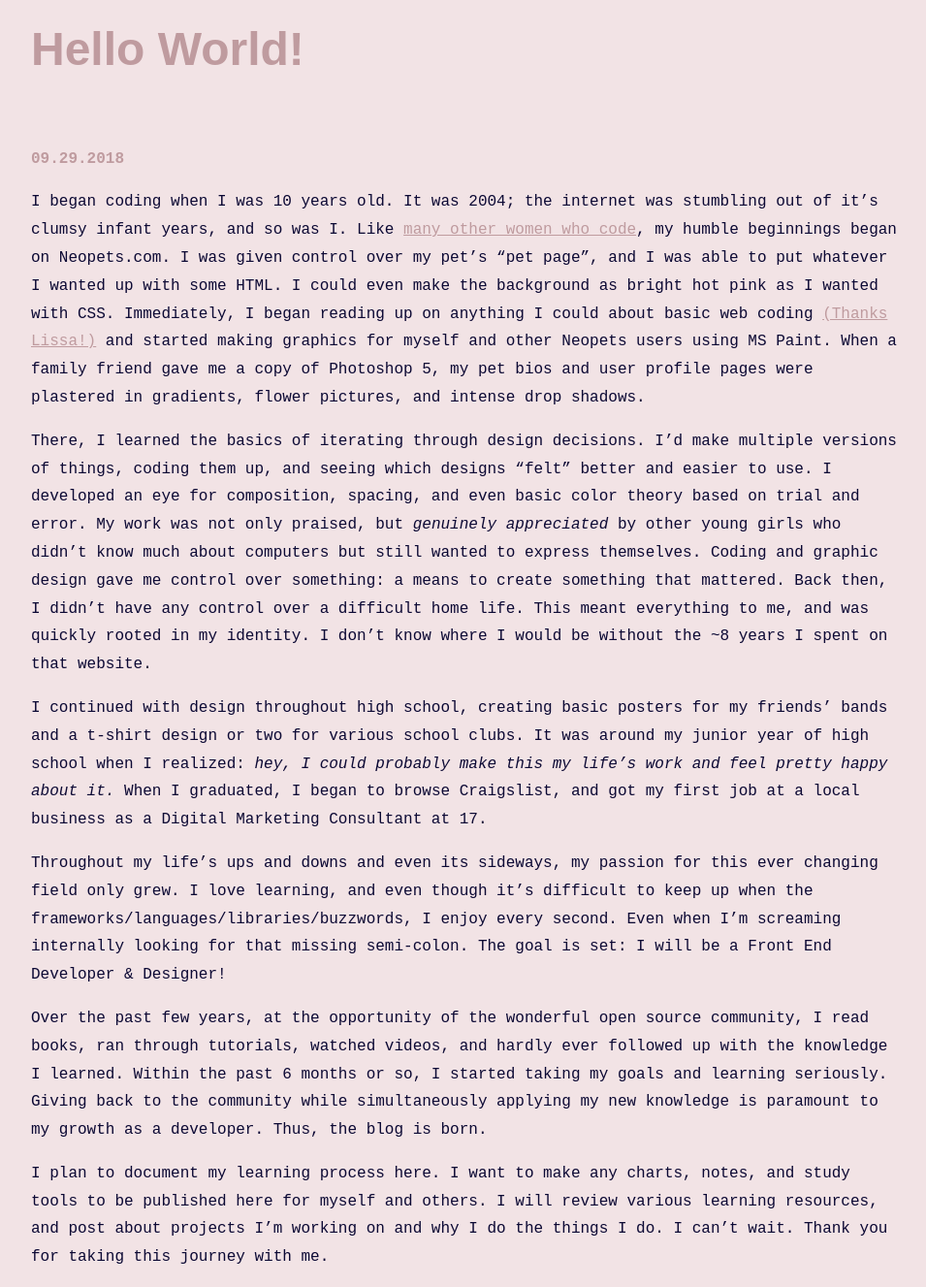
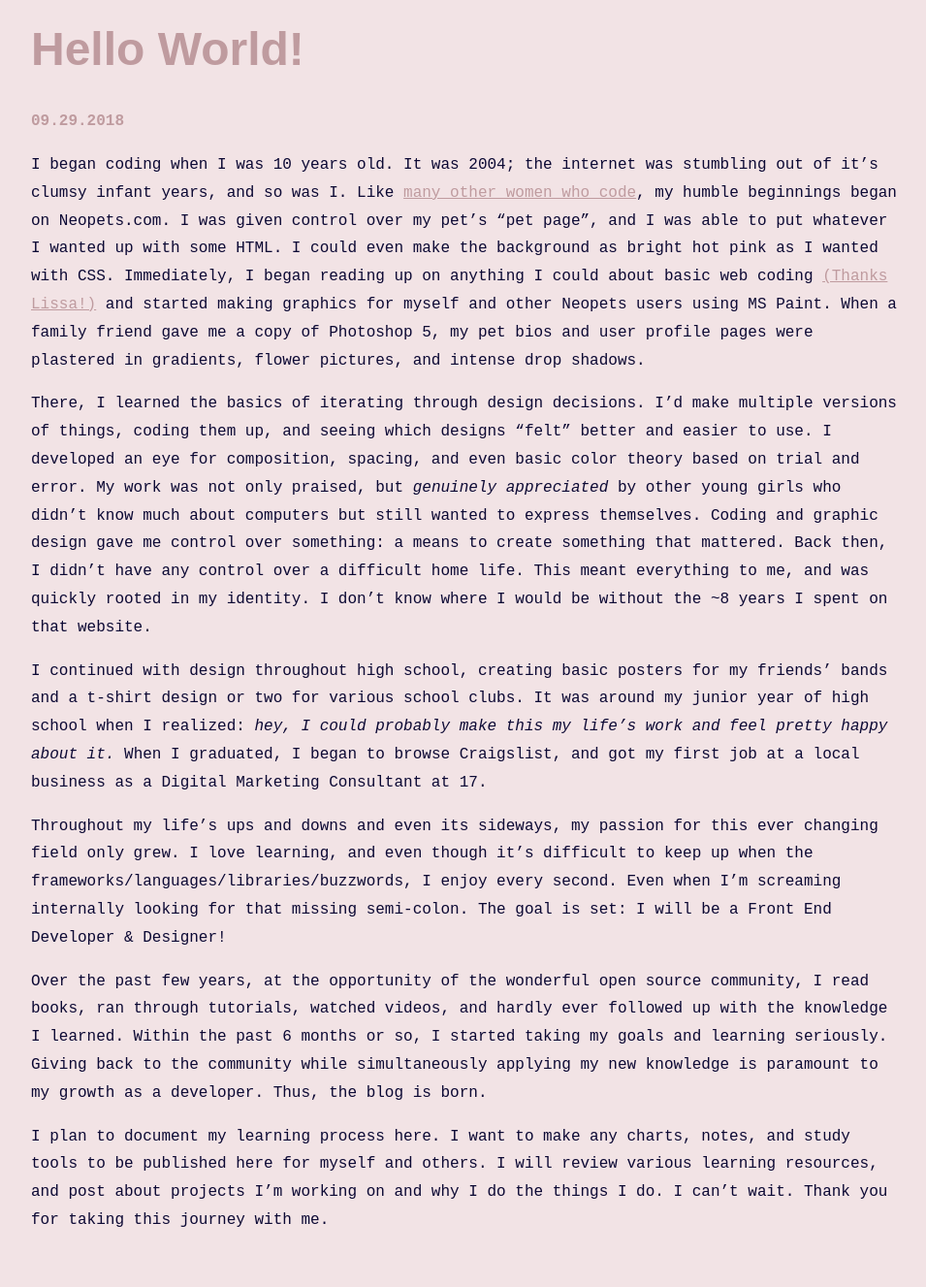
Before and after one commit to breezyfasano/breezyfasano-blog-v2, a Jekyll site: the page built from _posts/2018-9-29-hello-world.md, in a window 1280 px wide. Shown: the whole page at 97% size, without its empty margins (160-1115 px from the left). Built offline with Jekyll 4.4.1, drawn with Linux system fonts in a browser that asks for light colours; some web fonts are replaced; after the commit the page ends 1289 px from its top, so only the background shows below that.

Commit message:
Fixed margin-bottom on blog h1 title

```diff
--- a/_layouts/post.html
+++ b/_layouts/post.html
@@ -9,7 +9,7 @@
 </head>
 <body>
     <div class="posts-container">
-        <h1 class="page-header" {% if page.layout=="post" %} style="padding: 20px 20px 0px 0; margin-bottom: 3vw;" {% endif
+        <h1 class="page-header" {% if page.layout=="post" %} style="padding: 20px 20px 0px 0;" {% endif
             %}> {{ page.title }}</h1>
         <br><span class="post-date__post">{{ page.date | date: '%m.%-d.%Y' }}</span><br>
         <span class="post-content">{{ content }}</span>
```
